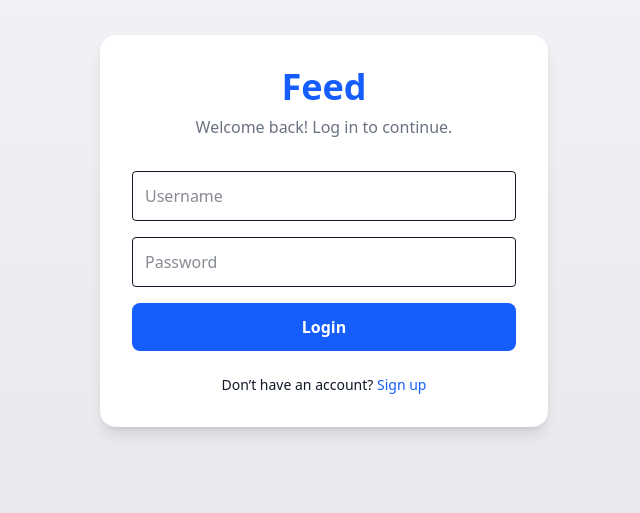
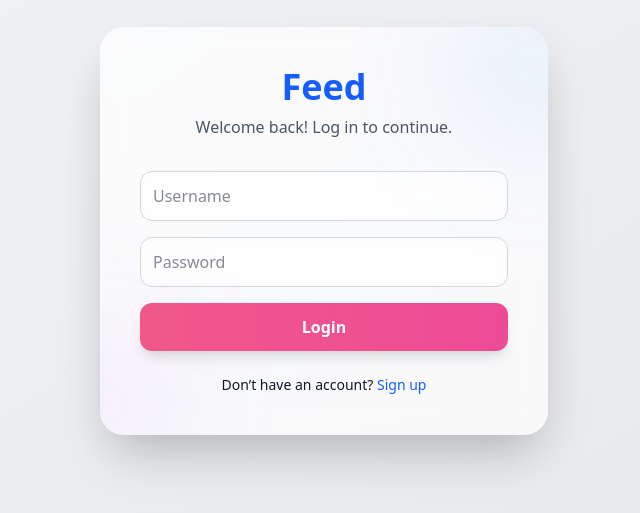
Before and after one commit to ManiGOo/feedAPP, a React (Vite) app: page /login in a window 1280 px wide. Shown: the part 169-682 px from the top of the page, without its empty margins (316-956 px from the left). Built offline with nearby package versions, Linux system fonts and the light colour scheme.

Commit message:
Add new login and signup page

```diff
--- a/src/index.css
+++ b/src/index.css
@@ -1,3 +1,15 @@
 /* //src/index.css */
 
 @import "tailwindcss";
+
+.animated-gradient {
+  background: linear-gradient(270deg, #8b5cf6, #ec4899, #f87171);
+  background-size: 600% 600%;
+  animation: gradient-slide 8s ease infinite;
+}
+
+@keyframes gradient-slide {
+  0% { background-position: 0% 50%; }
+  50% { background-position: 100% 50%; }
+  100% { background-position: 0% 50%; }
+}
--- a/src/pages/Login.jsx
+++ b/src/pages/Login.jsx
@@ -1,98 +1,164 @@
 import { Link, useNavigate } from "react-router-dom";
 import { useState, useEffect } from "react";
-import { useAuth } from "../context/AuthContext"; // use context
+import { useAuth } from "../context/AuthContext";
 import { motion } from "framer-motion";
 
 export default function Login() {
   const navigate = useNavigate();
-  const { login, user } = useAuth(); // get login func & user state
+  const { login, user } = useAuth();
   const [username, setUsername] = useState("");
   const [password, setPassword] = useState("");
-  const [error, setError] = useState("");
+  const [errors, setErrors] = useState({});
   const [success, setSuccess] = useState("");
+  const [shakeUsername, setShakeUsername] = useState(false);
+  const [shakePassword, setShakePassword] = useState(false);
 
-  // Redirect if user is already logged in
   useEffect(() => {
     if (user) navigate("/", { replace: true });
   }, [user, navigate]);
 
+  const validate = () => {
+    const newErrors = {};
+    if (!username.trim()) newErrors.username = "Please enter your username.";
+    if (!password) newErrors.password = "Please enter your password.";
+    return newErrors;
+  };
+
   const handleSubmit = async (e) => {
     e.preventDefault();
-    setError("");
     setSuccess("");
+    const validationErrors = validate();
 
-    try {
-      const res = await login(username, password); // login updates context
+    if (Object.keys(validationErrors).length > 0) {
+      setErrors(validationErrors);
 
-      if (!res.success) {
-        setError(res.error);
+      if (validationErrors.username) setShakeUsername(true);
+      if (validationErrors.password) setShakePassword(true);
+
+      setTimeout(() => {
+        setShakeUsername(false);
+        setShakePassword(false);
+      }, 500);
+
       return;
     }
 
+    setErrors({});
+    try {
+      const res = await login(username, password);
+      if (!res.success) {
+        setErrors({ form: res.error });
+        setShakeUsername(true);
+        setShakePassword(true);
+        setTimeout(() => {
+          setShakeUsername(false);
+          setShakePassword(false);
+        }, 500);
+        return;
+      }
       setSuccess("Login successful! Redirecting...");
-      // no navigate here; redirect handled by useEffect
     } catch (err) {
-      setError(err.response?.data?.error || "Login failed. Try again.");
+      setErrors({ form: err.response?.data?.error || "Login failed. Try again." });
     }
   };
 
+  const handleUsernameChange = (e) => {
+    setUsername(e.target.value);
+    if (errors.username && e.target.value.trim()) {
+      setErrors((prev) => ({ ...prev, username: undefined }));
+    }
+  };
+
+  const handlePasswordChange = (e) => {
+    setPassword(e.target.value);
+    if (errors.password && e.target.value) {
+      setErrors((prev) => ({ ...prev, password: undefined }));
+    }
+  };
+
+  const shakeAnimation = {
+    x: [-5, 5, -5, 5, 0],
+    transition: { duration: 0.4 },
+  };
+
   return (
-    <div className="flex items-center justify-center min-h-screen bg-gradient-to-b from-gray-100 to-gray-200 dark:from-gray-950 dark:to-gray-900 transition-colors">
+    <div className="flex items-center justify-center min-h-screen bg-gradient-to-br from-gray-100 to-gray-200 dark:from-gray-950 dark:to-gray-900 transition-colors">
       <motion.div
-        initial={{ opacity: 0, y: 30 }}
+        initial={{ opacity: 0, y: 40 }}
         animate={{ opacity: 1, y: 0 }}
-        transition={{ duration: 0.6 }}
-        className="bg-white dark:bg-gray-900 shadow-lg p-8 rounded-2xl w-full max-w-md mx-4"
+        transition={{ duration: 0.7 }}
+        className="relative bg-white/70 dark:bg-gray-900/70 backdrop-blur-md shadow-2xl p-10 rounded-3xl w-full max-w-md mx-4 overflow-hidden"
       >
-        <div className="text-center mb-8">
+        {/* Floating Circles */}
+        <motion.div
+          className="absolute -top-10 -right-10 w-32 h-32 rounded-full bg-blue-400/20 blur-3xl"
+          animate={{ y: [0, 20, 0], x: [0, 15, 0] }}
+          transition={{ repeat: Infinity, duration: 8, ease: "easeInOut" }}
+        />
+        <motion.div
+          className="absolute -bottom-10 -left-10 w-28 h-28 rounded-full bg-purple-400/20 blur-3xl"
+          animate={{ y: [0, -15, 0], x: [0, -15, 0] }}
+          transition={{ repeat: Infinity, duration: 10, ease: "easeInOut" }}
+        />
+
+        {/* Header */}
+        <div className="text-center mb-8 relative z-10">
           <motion.div
             initial={{ scale: 0.9 }}
             animate={{ scale: 1 }}
             transition={{ duration: 0.5 }}
-            className="text-4xl font-extrabold text-blue-600 dark:text-blue-400"
+            className="text-4xl font-extrabold text-blue-600 dark:text-blue-400 mb-2"
           >
             Feed
           </motion.div>
-          <p className="text-gray-500 dark:text-gray-400 mt-2">
-            Welcome back! Log in to continue.
-          </p>
+          <p className="text-gray-600 dark:text-gray-300">Welcome back! Log in to continue.</p>
         </div>
 
-        {error && <p className="mb-4 text-red-600 text-sm">{error}</p>}
-        {success && <p className="mb-4 text-green-600 text-sm">{success}</p>}
-
-        <form onSubmit={handleSubmit} className="space-y-4">
+        {/* Form */}
+        <form onSubmit={handleSubmit} className="space-y-4 relative z-10">
+          <motion.div animate={shakeUsername ? shakeAnimation : {}}>
             <input
               type="text"
               placeholder="Username"
               value={username}
-            onChange={(e) => setUsername(e.target.value)}
-            required
-            className="w-full border p-3 rounded"
+              onChange={handleUsernameChange}
+              className="w-full p-3 rounded-xl bg-white/30 dark:bg-gray-800/40 backdrop-blur-sm border border-gray-300 dark:border-gray-700 focus:outline-none focus:ring-2 focus:ring-blue-500 transition"
             />
+            {errors.username && <p className="text-red-600 text-sm mt-1">{errors.username}</p>}
+          </motion.div>
+
+          <motion.div animate={shakePassword ? shakeAnimation : {}}>
             <input
               type="password"
               placeholder="Password"
               value={password}
-            onChange={(e) => setPassword(e.target.value)}
-            required
-            className="w-full border p-3 rounded"
+              onChange={handlePasswordChange}
+              className="w-full p-3 rounded-xl bg-white/30 dark:bg-gray-800/40 backdrop-blur-sm border border-gray-300 dark:border-gray-700 focus:outline-none focus:ring-2 focus:ring-blue-500 transition"
             />
+            {errors.password && <p className="text-red-600 text-sm mt-1">{errors.password}</p>}
+          </motion.div>
+
+          {errors.form && <p className="text-red-600 text-sm">{errors.form}</p>}
+
           <motion.button
-            whileTap={{ scale: 0.97 }}
+            whileTap={{ scale: 0.96 }}
             type="submit"
-            className="w-full bg-blue-600 text-white p-3 rounded-lg font-semibold hover:bg-blue-700"
+            className="w-full py-3 rounded-xl font-semibold text-white shadow-lg transition-all duration-500 ease-in-out animated-gradient"
           >
             Login
           </motion.button>
+
         </form>
 
-        <p className="mt-6 text-sm text-center">
+        {/* Signup Link */}
+        <p className="mt-6 text-sm text-center relative z-10">
           Don’t have an account?{" "}
           <Link to="/signup" className="text-blue-600 dark:text-blue-400 hover:underline">
             Sign up
           </Link>
         </p>
+
+        {success && <p className="mt-4 text-green-600 text-sm text-center">{success}</p>}
       </motion.div>
     </div>
   );
--- a/src/pages/Signup.jsx
+++ b/src/pages/Signup.jsx
@@ -1,4 +1,3 @@
-// src/pages/Signup.jsx
 import { Link, useNavigate } from "react-router-dom";
 import { useState } from "react";
 import api from "../utils/api";
@@ -10,113 +9,150 @@ export default function Signup() {
   const [email, setEmail] = useState("");
   const [password, setPassword] = useState("");
 
-  const [error, setError] = useState("");
+  const [errors, setErrors] = useState({});
   const [success, setSuccess] = useState("");
+  const [shakeUsername, setShakeUsername] = useState(false);
+  const [shakeEmail, setShakeEmail] = useState(false);
+  const [shakePassword, setShakePassword] = useState(false);
+
+  const validate = () => {
+    const newErrors = {};
+    if (!username.trim()) newErrors.username = "Please enter a username.";
+    if (!email.trim()) newErrors.email = "Please enter your email.";
+    if (!password) newErrors.password = "Please enter a password.";
+    return newErrors;
+  };
 
   const handleSubmit = async (e) => {
     e.preventDefault();
-    setError("");
     setSuccess("");
+    const validationErrors = validate();
 
+    if (Object.keys(validationErrors).length > 0) {
+      setErrors(validationErrors);
+
+      if (validationErrors.username) setShakeUsername(true);
+      if (validationErrors.email) setShakeEmail(true);
+      if (validationErrors.password) setShakePassword(true);
+
+      setTimeout(() => {
+        setShakeUsername(false);
+        setShakeEmail(false);
+        setShakePassword(false);
+      }, 500);
+
+      return;
+    }
+
+    setErrors({});
     try {
       const res = await api.post("/auth/signup", { username, email, password });
-
       localStorage.setItem("accessToken", res.data.accessToken);
       localStorage.setItem("refreshToken", res.data.refreshToken);
 
       setSuccess("Signup successful! Redirecting to home...");
       setTimeout(() => navigate("/"), 1000);
     } catch (err) {
-      setError(err.response?.data?.error || "Signup failed. Try again.");
+      setErrors({ form: err.response?.data?.error || "Signup failed. Try again." });
     }
   };
 
+  const shakeAnimation = {
+    x: [-5, 5, -5, 5, 0],
+    transition: { duration: 0.4 },
+  };
+
   return (
-    <div className="flex items-center justify-center min-h-screen bg-gradient-to-b from-gray-100 to-gray-200 dark:from-gray-950 dark:to-gray-900 transition-colors">
+    <div className="flex items-center justify-center min-h-screen bg-gradient-to-br from-gray-100 to-gray-200 dark:from-gray-950 dark:to-gray-900 transition-colors">
       <motion.div
         initial={{ opacity: 0, y: 40 }}
         animate={{ opacity: 1, y: 0 }}
-        transition={{ duration: 0.6 }}
-        className="bg-white dark:bg-gray-900 shadow-lg p-8 rounded-2xl w-full max-w-md mx-4"
+        transition={{ duration: 0.7 }}
+        className="relative bg-white/70 dark:bg-gray-900/70 backdrop-blur-md shadow-2xl p-10 rounded-3xl w-full max-w-md mx-4 overflow-hidden"
       >
-        {/* Branding */}
-        <div className="text-center mb-8">
+        {/* Floating shapes */}
+        <motion.div
+          className="absolute -top-10 -right-10 w-32 h-32 rounded-full bg-blue-400/20 blur-3xl"
+          animate={{ y: [0, 20, 0], x: [0, 15, 0] }}
+          transition={{ repeat: Infinity, duration: 8, ease: "easeInOut" }}
+        />
+        <motion.div
+          className="absolute -bottom-10 -left-10 w-28 h-28 rounded-full bg-purple-400/20 blur-3xl"
+          animate={{ y: [0, -15, 0], x: [0, -15, 0] }}
+          transition={{ repeat: Infinity, duration: 10, ease: "easeInOut" }}
+        />
+
+        {/* Header */}
+        <div className="text-center mb-8 relative z-10">
           <motion.div
             initial={{ scale: 0.9 }}
             animate={{ scale: 1 }}
             transition={{ duration: 0.5 }}
-            className="text-4xl font-extrabold text-blue-600 dark:text-blue-400"
+            className="text-4xl font-extrabold text-blue-600 dark:text-blue-400 mb-2"
           >
             Feed
           </motion.div>
-          <p className="text-gray-500 dark:text-gray-400 mt-2">
+          <p className="text-gray-600 dark:text-gray-300">
             Join the community. Share your thoughts.
           </p>
         </div>
 
-        {/* Alerts */}
-        {error && (
-          <motion.p
-            initial={{ opacity: 0 }}
-            animate={{ opacity: 1 }}
-            className="mb-4 text-red-600 text-sm bg-red-100 dark:bg-red-900/40 p-2 rounded"
-          >
-            {error}
-          </motion.p>
-        )}
-
-        {success && (
-          <motion.p
-            initial={{ opacity: 0 }}
-            animate={{ opacity: 1 }}
-            className="mb-4 text-green-600 text-sm bg-green-100 dark:bg-green-900/40 p-2 rounded"
-          >
-            {success}
-          </motion.p>
-        )}
-
         {/* Form */}
-        <form onSubmit={handleSubmit} className="space-y-4">
+        <form onSubmit={handleSubmit} className="space-y-4 relative z-10">
+          <motion.div animate={shakeUsername ? shakeAnimation : {}}>
             <input
               type="text"
               placeholder="Username"
               value={username}
               onChange={(e) => setUsername(e.target.value)}
-            className="w-full border border-gray-300 dark:border-gray-700 p-3 rounded-lg bg-gray-50 dark:bg-gray-800 text-gray-900 dark:text-gray-100 focus:outline-none focus:ring-2 focus:ring-blue-500 transition"
-            required
+              className="w-full p-3 rounded-xl bg-white/30 dark:bg-gray-800/40 backdrop-blur-sm border border-gray-300 dark:border-gray-700 focus:outline-none focus:ring-2 focus:ring-blue-500 transition"
             />
+            {errors.username && <p className="text-red-600 text-sm mt-1">{errors.username}</p>}
+          </motion.div>
+
+          <motion.div animate={shakeEmail ? shakeAnimation : {}}>
             <input
               type="email"
               placeholder="Email"
               value={email}
               onChange={(e) => setEmail(e.target.value)}
-            className="w-full border border-gray-300 dark:border-gray-700 p-3 rounded-lg bg-gray-50 dark:bg-gray-800 text-gray-900 dark:text-gray-100 focus:outline-none focus:ring-2 focus:ring-blue-500 transition"
-            required
+              className="w-full p-3 rounded-xl bg-white/30 dark:bg-gray-800/40 backdrop-blur-sm border border-gray-300 dark:border-gray-700 focus:outline-none focus:ring-2 focus:ring-blue-500 transition"
             />
+            {errors.email && <p className="text-red-600 text-sm mt-1">{errors.email}</p>}
+          </motion.div>
+
+          <motion.div animate={shakePassword ? shakeAnimation : {}}>
             <input
               type="password"
               placeholder="Password"
               value={password}
               onChange={(e) => setPassword(e.target.value)}
-            className="w-full border border-gray-300 dark:border-gray-700 p-3 rounded-lg bg-gray-50 dark:bg-gray-800 text-gray-900 dark:text-gray-100 focus:outline-none focus:ring-2 focus:ring-blue-500 transition"
-            required
+              className="w-full p-3 rounded-xl bg-white/30 dark:bg-gray-800/40 backdrop-blur-sm border border-gray-300 dark:border-gray-700 focus:outline-none focus:ring-2 focus:ring-blue-500 transition"
             />
+            {errors.password && <p className="text-red-600 text-sm mt-1">{errors.password}</p>}
+          </motion.div>
+
+          {errors.form && <p className="text-red-600 text-sm text-center">{errors.form}</p>}
 
           <motion.button
-            whileTap={{ scale: 0.97 }}
+            whileTap={{ scale: 0.96 }}
             type="submit"
-            className="w-full bg-blue-600 text-white p-3 rounded-lg font-semibold hover:bg-blue-700 transition-colors shadow-md"
+            className="w-full py-3 rounded-xl font-semibold text-white shadow-lg transition-all duration-500 ease-in-out animated-gradient"
           >
-            Sign Up
+            Sign up
           </motion.button>
+
         </form>
 
-        <p className="mt-6 text-gray-600 dark:text-gray-300 text-sm text-center">
+        {/* Login Link */}
+        <p className="mt-6 text-sm text-center relative z-10 text-gray-600 dark:text-gray-300">
           Already have an account?{" "}
           <Link to="/login" className="text-blue-600 dark:text-blue-400 hover:underline">
             Login
           </Link>
         </p>
+
+        {success && <p className="mt-4 text-green-600 text-sm text-center">{success}</p>}
       </motion.div>
     </div>
   );
```
Lines whose indentation alone changed are shown as unchanged.
